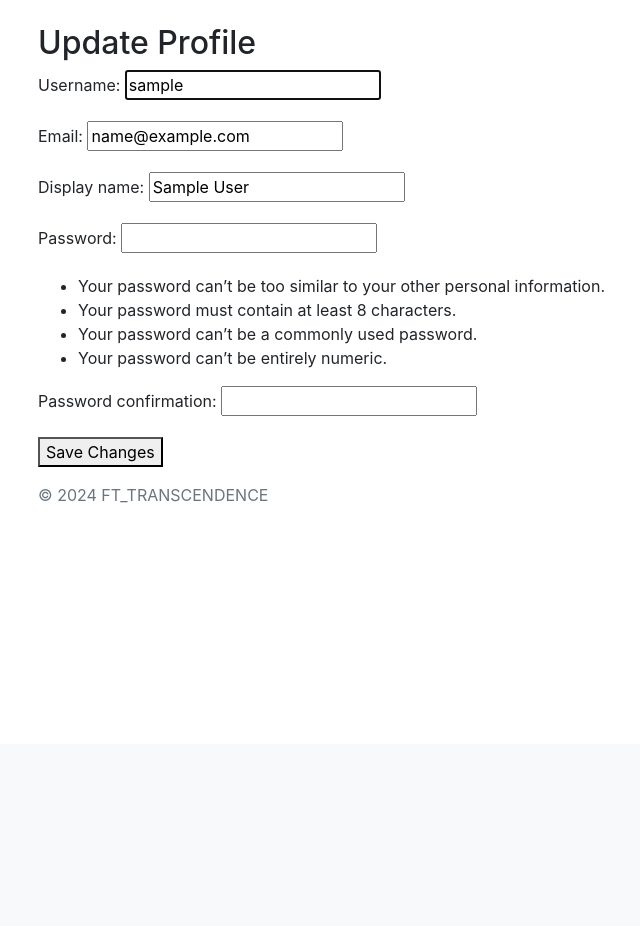
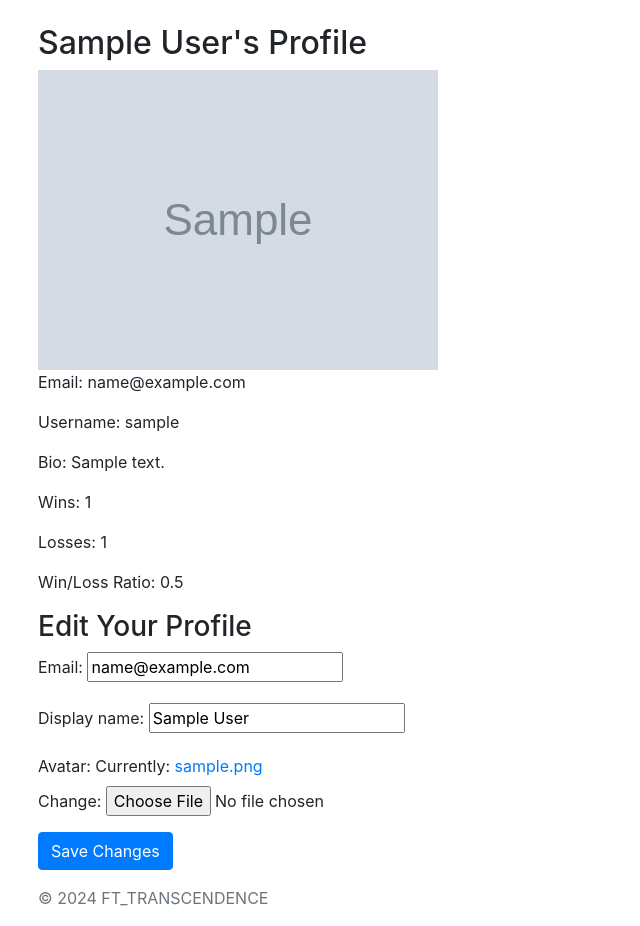
Before and after one commit to hussienK/ft_transcendence, a Django app: page /accounts/profile/ in a window 1280 px wide. Shown: the part 56-982 px from the top of the page, without its empty margins (47-687 px from the left). Before the commit the page ends 559 px from the top, so only its background shows below. Run offline with Django 3.2, Linux system fonts and the light colour scheme; a user stored in the database is signed in; tables that the repository leaves empty hold one stand-in row (values such as "Sample post"); grey boxes marked "Sample" are stand-in pictures; some libraries are stand-ins or nearby versions.

Commit message:
Allow profile views | Small setup fixed

```diff
--- a/accounts/models.py
+++ b/accounts/models.py
@@ -10,7 +10,7 @@ class TranscendenceUser(AbstractUser):
 
     #details
     display_name = models.CharField(max_length=30, unique=True)
-    avatar = models.ImageField(upload_to='avatars/', default='avatars/default.jpg')
+    avatar = models.ImageField(upload_to='avatars/', default=None)
     bio = models.TextField(blank=True, null=True)
 
     #socials
--- a/accounts/urls.py
+++ b/accounts/urls.py
@@ -6,5 +6,6 @@ from django.contrib.auth import views as auth_views
 urlpatterns = [
     path('signup/', SignUpView.as_view(), name='signup'),
     path('profile/', views.profile, name='profile'),
+    path('profile/<str:username>/', views.profile, name='user_profile'),
     path('logout/', auth_views.LogoutView.as_view(), name="logout"),
 ]
--- a/accounts/views.py
+++ b/accounts/views.py
@@ -1,9 +1,10 @@
-from django.shortcuts import render, redirect
+from django.shortcuts import render, redirect, get_object_or_404
 from django.urls import reverse_lazy
 from django.views import generic
-from .forms import TranscendenceUserCreationForm
+from .forms import TranscendenceUserCreationForm, TranscendenceUserChangeForm
 from django.contrib.auth.decorators import login_required
 from django.contrib.auth import login
+from .models import TranscendenceUser
 
 # Create your views here.
 class SignUpView(generic.CreateView):
@@ -11,19 +12,22 @@ class SignUpView(generic.CreateView):
     success_url = reverse_lazy('login')
     template_name = 'registration/signup.html'
 
-    def form_valid(self, form):
-        user = form.save()
-        login(self.request, user)
-        return super().form_valid(form)
 
 @login_required
-def profile(request):
-    if request.method == 'POST':
-        form = TranscendenceUserCreationForm(request.POST, request.FILES, instance=request.user)
-        if form.is_valid():
-            form.save()
-            return redirect('profile')
-
+def profile(request, username=None):
+    if username and username != request.user.username:
+        user = get_object_or_404(TranscendenceUser, username=username)
+        editable = False
+        form = None
     else:
-        form = TranscendenceUserCreationForm(instance=request.user)
-    return render(request, 'accounts/profile.html', {'form': form})
+        #if no username provided or matches logged in user
+        user = request.user
+        editable = True
+        if request.method == 'POST':
+            form = TranscendenceUserChangeForm(request.POST, request.FILES, instance=request.user)
+            if form.is_valid():
+                form.save()
+                return redirect('profile')
+        else:
+            form = TranscendenceUserChangeForm(instance=request.user)
+    return render(request, 'accounts/profile.html', {'user': user, 'form': form, 'editable': editable})
--- a/core/templates/accounts/profile.html
+++ b/core/templates/accounts/profile.html
@@ -1,10 +1,29 @@
 {% extends "base_generic.html" %}
+{% load static %}
+{% block content %}
 
-{% block content %}
-    <h2>Update Profile</h2>
-    <form method="post" enctype="multipart/form-data">
+    <h2>{{ user.display_name }}'s Profile</h2>
+
+    {% if user.avatar %}
+        <img src="{{ user.avatar.url }}" alt="Profile Image">
+    {% else %}
+        <img src="{% static 'assets/avatars/default.jpg' %}" alt="Default Profile Image">
+    {% endif %}
+
+    <p>Email: {{ user.email }}</p>
+    <p>Username: {{ user.username }}</p>
+    <p>Bio: {{ user.bio }}</p>
+    <p>Wins: {{ user.wins }}</p>
+    <p>Losses: {{ user.losses }}</p>
+    <p>Win/Loss Ratio: {{ user.win_loss_ratio }}</p>
+
+    {% if editable %}
+        <h3>Edit Your Profile</h3>
+        <form method="post" enctype="multipart/form-data">
         {% csrf_token %}
         {{ form.as_p }}
-        <button type="submit">Save Changes</button>
-    </form>
+        <button type="submit" class="btn btn-primary">Save Changes</button>
+        </form>
+    {% endif %}
+
 {% endblock %}
--- a/core/templates/base_generic.html
+++ b/core/templates/base_generic.html
@@ -12,7 +12,7 @@
     <header>
         <nav class="navbar navbar-expand-lg navbar-light bg-light">
             <a class="navbar-brand" href="/">FT_TRANSENDENCE</a>
-            <button class="navbar-toggler" type="button" data-toggle="collapse" data-target="#navbarNav" aria-controls="navbarNav" aria-expanded="false" aria-label="Toggle navigation">
+            <button class ="navbar-toggler" type="button" data-toggle="collapse" data-target="#navbarNav" aria-controls="navbarNav" aria-expanded="false" aria-label="Toggle navigation">
                 <span class="navbar-toggler-icon"></span>
             </button>
             <div class="collapse navbar-collapse" id="navbarNav">
--- a/core/templates/registration/signup.html
+++ b/core/templates/registration/signup.html
@@ -1,4 +1,6 @@
 {% extends "base_generic.html" %}
+
+{% block title %}Signup{% endblock %}
 
 {% block content %}
     <h2 class="registration-title">Sign Up</h2>
```
Also changed, not shown: core/static/assets/avatars/default.jpg (added), core/static/css/styles.css (renamed from accounts/static/css/styles.css), media/avatars/Screenshot_2024-10-31_161727.png (added).
